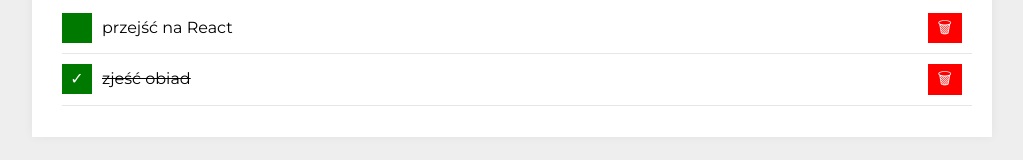
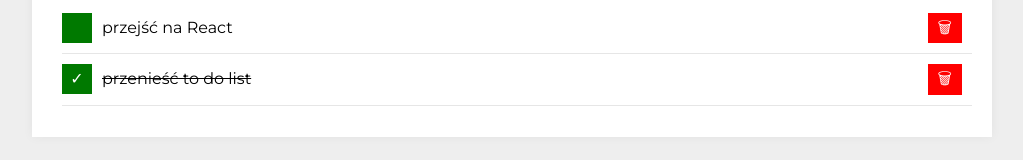
Before and after one commit to Baks44/todos-list-react, a React (Create React App) app: page / in a window 1280 px wide. Shown: the part 357-517 px from the top of the page, without its empty margins (128-1151 px from the left). Built offline with nearby package versions, Linux system fonts and the light colour scheme.

Commit message:
task content changed

```diff
--- a/src/App.js
+++ b/src/App.js
@@ -7,7 +7,7 @@ import Container from "./Container";
 
 const tasks = [
   { id: 1, content: "przejść na React", done: false },
-  { id: 2, content: "zjeść obiad", done: true },
+  { id: 2, content: "przenieść to do list", done: true },
 ];
 
 const hideDoneTasks = false;
```
